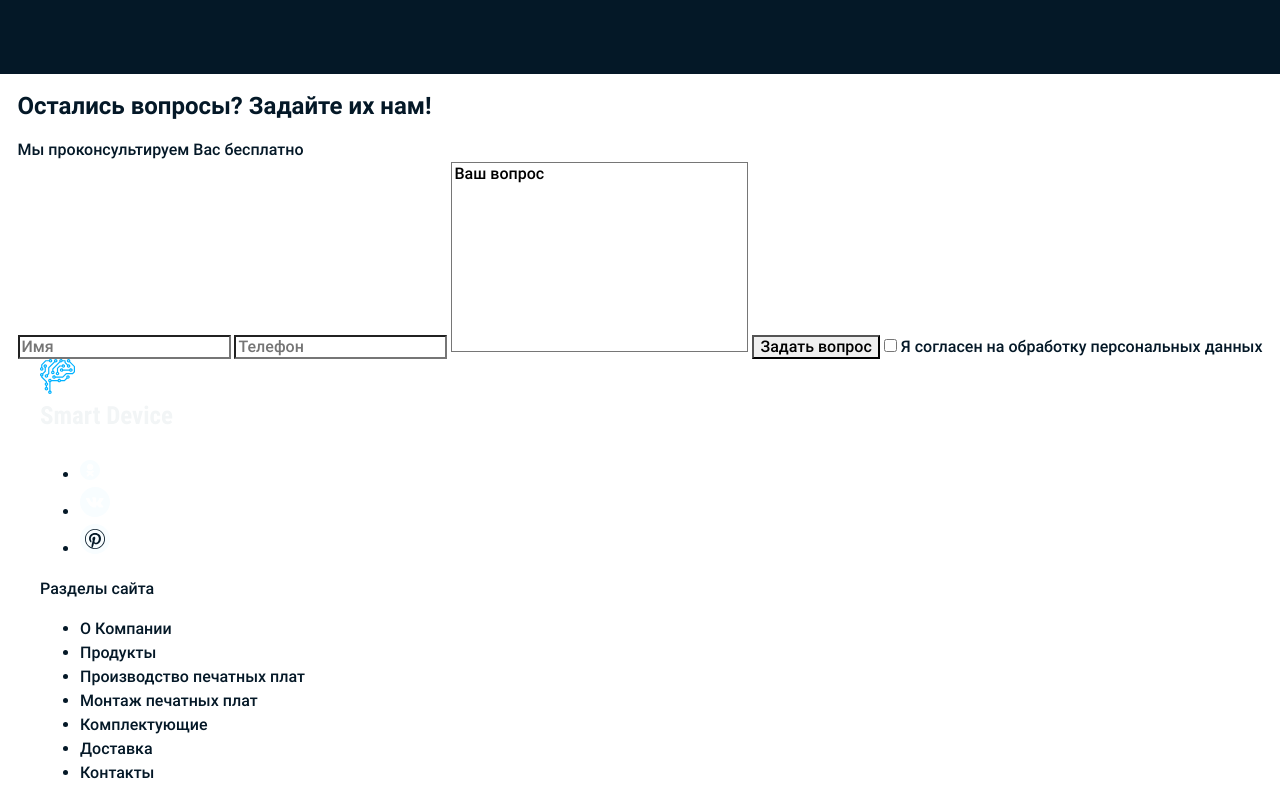
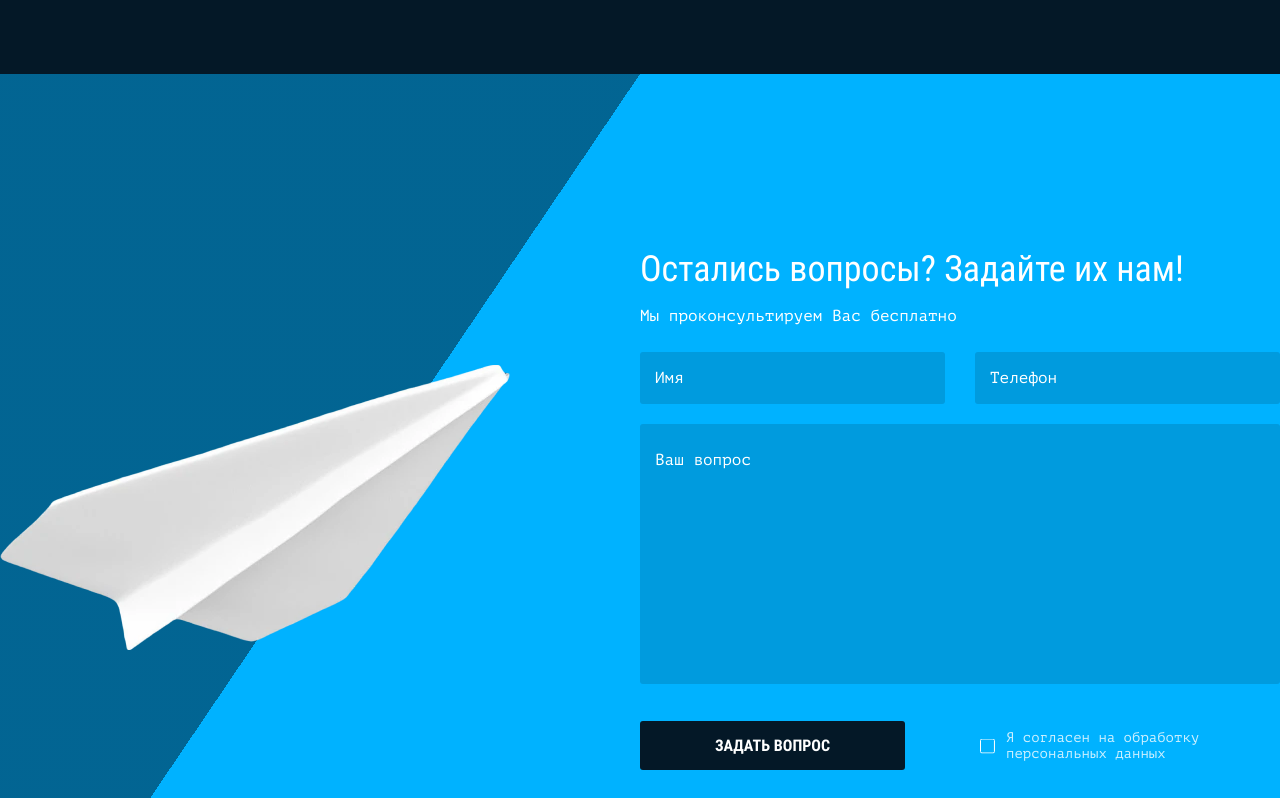
Before and after one commit to maratabdulin/Smart-Device, a website: page source/index.html in a window 1280 px wide. Shown: the part 3180-3978 px from the top of the page. Drawn offline with nearby package versions, Linux system fonts and the light colour scheme; files that its build step writes are made by us from their sources; files whose address does not match are found by name.

Commit message:
add feedback block

```diff
--- a/package.json
+++ b/package.json
@@ -55,5 +55,9 @@
   },
   "engines": {
     "node": ">=16.15.1"
+  },
+  "dependencies": {
+    "jquery": "^3.6.1",
+    "jquery-mask-plugin": "^1.14.16"
   }
 }
--- a/source/index.html
+++ b/source/index.html
@@ -165,7 +165,7 @@
             </picture>
             <h3 class="services__item-title">Производство печатных плат</h3>
             <button type="button" class="services__button">
-              <svg class="services__arrow"  width="3" height="5">
+              <svg class="services__arrow" width="3" height="5">
                 <use xlink:href="img/sprite_auto.svg#v-arrow"></use>
               </svg>
               <span class="visually-hidden">Перейти на страницу товара</span>
@@ -193,7 +193,7 @@
             </picture>
             <h3 class="services__item-title">Монтаж печатных плат</h3>
             <button type="button" class="services__button">
-              <svg class="services__arrow"  width="3" height="5">
+              <svg class="services__arrow" width="3" height="5">
                 <use xlink:href="img/sprite_auto.svg#v-arrow"></use>
               </svg>
               <span class="visually-hidden">Перейти на страницу товара</span>
@@ -233,22 +233,40 @@
   </section>
   <section class="feedback">
     <div class="feedback__container">
-      <h2 class="feedback__title">Остались вопросы? Задайте их нам!</h2>
-      <div class="feedback__content">Мы проконсультируем Вас бесплатно</div>
+      <picture class="feedback__picture">
+        <source media="(min-width: 1220px)"
+                srcset="img/paper-airplane-desktop.webp 1x, img/paper-airplane-desktop@2x.webp 2x"
+                type="image/webp"/>
+        <img class="feedback__image" src="img/paper-airplane-desktop.png"
+             srcset="img/paper-airplane-desktop@2x.png 2x" width="510" height="285" alt="изображение бумажного самолета"/>
+      </picture>
       <form class="feedback__form" action="https://echo.htmlacademy.ru/" method="get">
-        <label>
+        <h2 class="feedback__title">Остались вопросы? Задайте их нам!</h2>
+        <div class="feedback__content">Мы проконсультируем Вас бесплатно</div>
+        <label class="feedback__label">
           <input type="text" placeholder="Имя" class="feedback__input" required>
         </label>
-        <label>
-          <input type="tel" placeholder="Телефон" class="feedback__input" required>
+        <label class="feedback__label">
+          <input type="tel"
+                 placeholder="Телефон"
+                 class="feedback__input"
+                 data-phone-input
+                 data-mask="00-00-0000-0000"
+                 pattern="^\+9(\s+)?\(?(17|25|29|33|44)\)?(\s+)?[0-9]{3}-?[0-9]{2}-?[0-9]{2}$"
+                 required
+          >
         </label>
-        <label>
-          <textarea class="feedback__text-area" name="your question" cols="30" rows="10">Ваш вопрос</textarea>
+        <label class="feedback__label feedback__label--text-area">
+          <textarea class="feedback__input feedback__input--text-area" name="your question" cols="30" rows="10"
+                    placeholder="Ваш вопрос"></textarea>
         </label>
         <button type="submit" class="feedback__button">Задать вопрос</button>
-        <label>
-          <input type="checkbox" name="i_agree" required>
-          Я согласен на обработку персональных данных
+        <label class="feedback__checkbox">
+          <input class="feedback__checkbox-input visually-hidden" type="checkbox" name="i_agree" required>
+          <span class="feedback__checkbox-mark"></span>
+          <span class="feedback__checkbox-label">
+             Я согласен на обработку персональных данных
+          </span>
         </label>
       </form>
     </div>
--- a/source/js/main.js
+++ b/source/js/main.js
@@ -40,3 +40,7 @@ window.addEventListener('DOMContentLoaded', () => {
 // breakpointChecker();
 
 // используйте .closest(el)
+
+$(document).ready(function () {
+  $('[data-phone-input]').mask('+7(000-000-0000)');
+});
--- /dev/null
+++ b/source/sass/blocks/feedback/feedback.scss
@@ -0,0 +1,190 @@
+.feedback {
+  position: relative;
+  overflow: hidden;
+  width: 100%;
+  background-color: $color-main-blue;
+
+  @include vp-1280 {
+    &::before {
+      position: absolute;
+      top: 0;
+      right: 0;
+      bottom: 0;
+      left: 0;
+      width: 50%;
+      background-color: rgba(4, 24, 39, 0);
+      background-image: linear-gradient(to right bottom, rgba(4, 24, 39, 0.5) 50%, rgba(4, 24, 39, 0) 50%);
+      content: "";
+    }
+  }
+}
+
+.feedback__container {
+  display: flex;
+  flex-direction: column;
+  padding: 50px 25px 90px;
+
+  @include vp-768 {
+    padding: 50px 50px 125px;
+  }
+
+  @include vp-1280 {
+    display: flex;
+    align-items: center;
+    flex-direction: row;
+    justify-content: space-between;
+    width: $vp-1280;
+    margin: 0 auto;
+    padding: 170px 0 250px;
+  }
+}
+
+.feedback__picture {
+  display: none;
+
+  @include vp-1280 {
+    z-index: 4;
+    display: block;
+    width: 50%;
+  }
+}
+
+.feedback__title {
+  margin: 0 0 20px 0;
+  font-family: $ff-roboto-condensed;
+  font-size: 30px;
+  font-weight: 400;
+  line-height: 140%;
+  color: $color-white;
+
+  @include vp-768 {
+    grid-column: 1 / 3;
+    margin: 0 0 10px 0;
+    font-size: 36px;
+    line-height: 51px;
+  }
+}
+
+.feedback__content {
+  margin: 0 0 40px 0;
+  font-family: $ff-pt-mono;
+  font-size: 14px;
+  line-height: 19px;
+  color: $color-white;
+
+  @include vp-768 {
+    grid-column: 1 / 3;
+    margin: 0 0 25px 0;
+    font-size: 16px;
+    line-height: 22px;
+  }
+}
+
+.feedback__form {
+  display: flex;
+  flex-direction: column;
+
+  @include vp-768 {
+    display: grid;
+    grid-template-columns: 1fr 1fr;
+    column-gap: 30px;
+  }
+
+  @include vp-1280 {
+    width: 50%;
+  }
+}
+
+.feedback__input {
+  width: 100%;
+  margin-bottom: 20px;
+  padding: 15px;
+  font-family: $ff-pt-mono;
+  line-height: 22px;
+  color: $color-white;
+  border: none;
+  border-radius: 3px;
+  outline: none;
+  background-color: $color-dark-opacity;
+
+  &::placeholder {
+    color: $color-white;
+  }
+
+  &--text-area {
+    margin-bottom: 30px;
+    padding: 25px 15px 15px;
+  }
+}
+
+.feedback__label--text-area {
+  @include vp-768 {
+    grid-column: 1 / 3;
+  }
+}
+
+.feedback__button {
+  box-sizing: border-box;
+  width: 100%;
+  margin-bottom: 25px;
+  padding: 15px 25px;
+  font-family: $ff-roboto-condensed;
+  font-size: 16px;
+  font-weight: 700;
+  line-height: 19px;
+  color: $color-white;
+  border: none;
+  border-radius: 3px;
+  outline: none;
+  background-color: $color-dark;
+  text-align: center;
+  text-transform: uppercase;
+
+  &:hover,
+  &:focus {
+    opacity: 0.8;
+  }
+
+  &:active {
+    opacity: 0.5;
+  }
+
+  @include vp-768 {
+    max-width: 265px;
+    margin: 0;
+  }
+}
+
+.feedback__checkbox {
+  position: relative;
+  display: flex;
+  align-items: center;
+}
+
+.feedback__checkbox-label {
+  display: block;
+  margin-left: 31px;
+  font-family: $ff-pt-mono;
+  font-size: 14px;
+  line-height: 16px;
+  opacity: 0.8;
+  color: $color-white;
+}
+
+.feedback__checkbox-input {
+  & + .feedback__checkbox-mark {
+    position: absolute;
+    top: 50%;
+    left: 5px;
+    width: 15px;
+    height: 15px;
+    margin: 0;
+    padding: 0;
+    background-image: url("./../img/sprite/checkbox-unchecked.svg");
+    transform: translateY(-50%);
+  }
+
+  &:checked + .feedback__checkbox-mark {
+    background-image: url("./../img/sprite/checkbox-checked.svg");
+  }
+}
--- a/source/sass/blocks/services/services.scss
+++ b/source/sass/blocks/services/services.scss
@@ -82,9 +82,9 @@
   position: absolute;
   z-index: 3;
   top: 0;
+  right: 0;
+  bottom: 0;
   left: 0;
-  bottom: 0;
-  right: 0;
   content: "";
   mask-image: linear-gradient(180deg, rgba(4, 24, 39, 0.5) 0%, rgba(4, 24, 39, 0.5) 100%);
 
@@ -147,6 +147,8 @@
 }
 
 .services__arrow {
-  width: 4px;
-  height: 8px;
+  @include vp-768 {
+    width: 4px;
+    height: 8px;
+  }
 }
--- a/source/sass/style.scss
+++ b/source/sass/style.scss
@@ -15,6 +15,7 @@
 @import "global/utils";
 @import "global/container";
 
+
 // Blocks
 // ---------------------------------
 
@@ -25,6 +26,8 @@
 @import "blocks/features/features";
 @import "blocks/about/about";
 @import "blocks/services/services";
+@import "blocks/feedback/feedback";
+@import "blocks/footer/footer";
 
 
 // ---------------------------------
--- a/source/sass/variables.scss
+++ b/source/sass/variables.scss
@@ -6,8 +6,8 @@
 $color-light: #f2f5f6;
 $color-white: #ffffff;
 $color-dark: #041827;
+$color-dark-opacity: rgba(4, 20, 39, 0.15);
 $color-transparent: rgba(255, 255, 255, 0);
-$main-gradient: linear-gradient(180deg, rgba(25, 32, 36, 0.7) 71.72%, rgba(25, 32, 36, 0) 100%);
 
 // Project palette
 // для нейминга цветов используем https://www.htmlcsscolor.com/hex/334482
@@ -17,6 +17,7 @@ $border-color: #ebebeb;
 // Gradient
 
 $black-to-right: linear-gradient(90deg, rgba(0, 0, 0, 0.75) 0%, rgba(0, 0, 0, 0) 75%);
+$main-gradient: linear-gradient(180deg, rgba(25, 32, 36, 0.7) 71.72%, rgba(25, 32, 36, 0) 100%);
 
 // Typography
 // ---------------------------------
```
Also changed, not shown: build/index.html, build/js/main.min.js, source/sass/blocks/footer/footer.scss (added), 1 other file.
